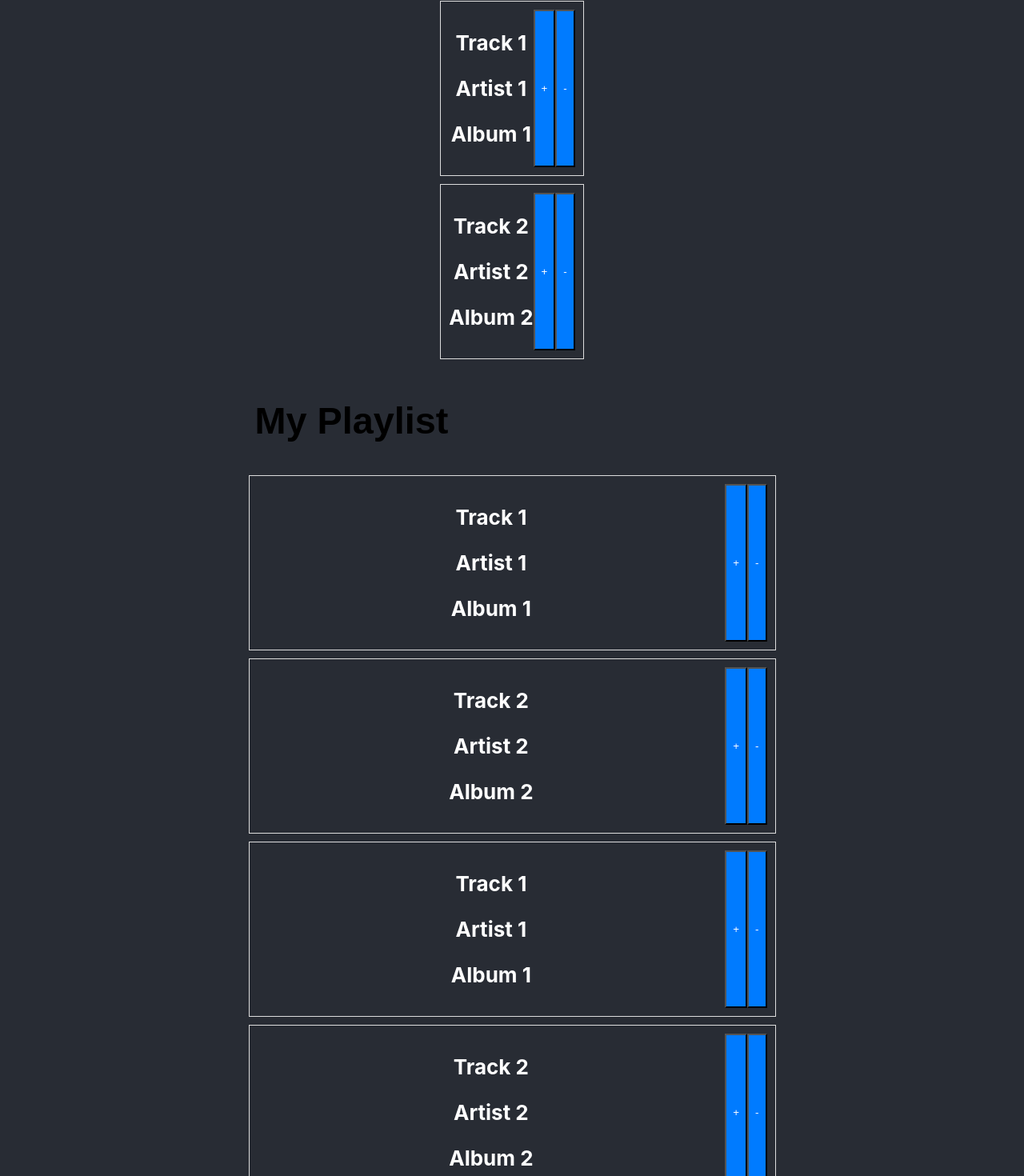
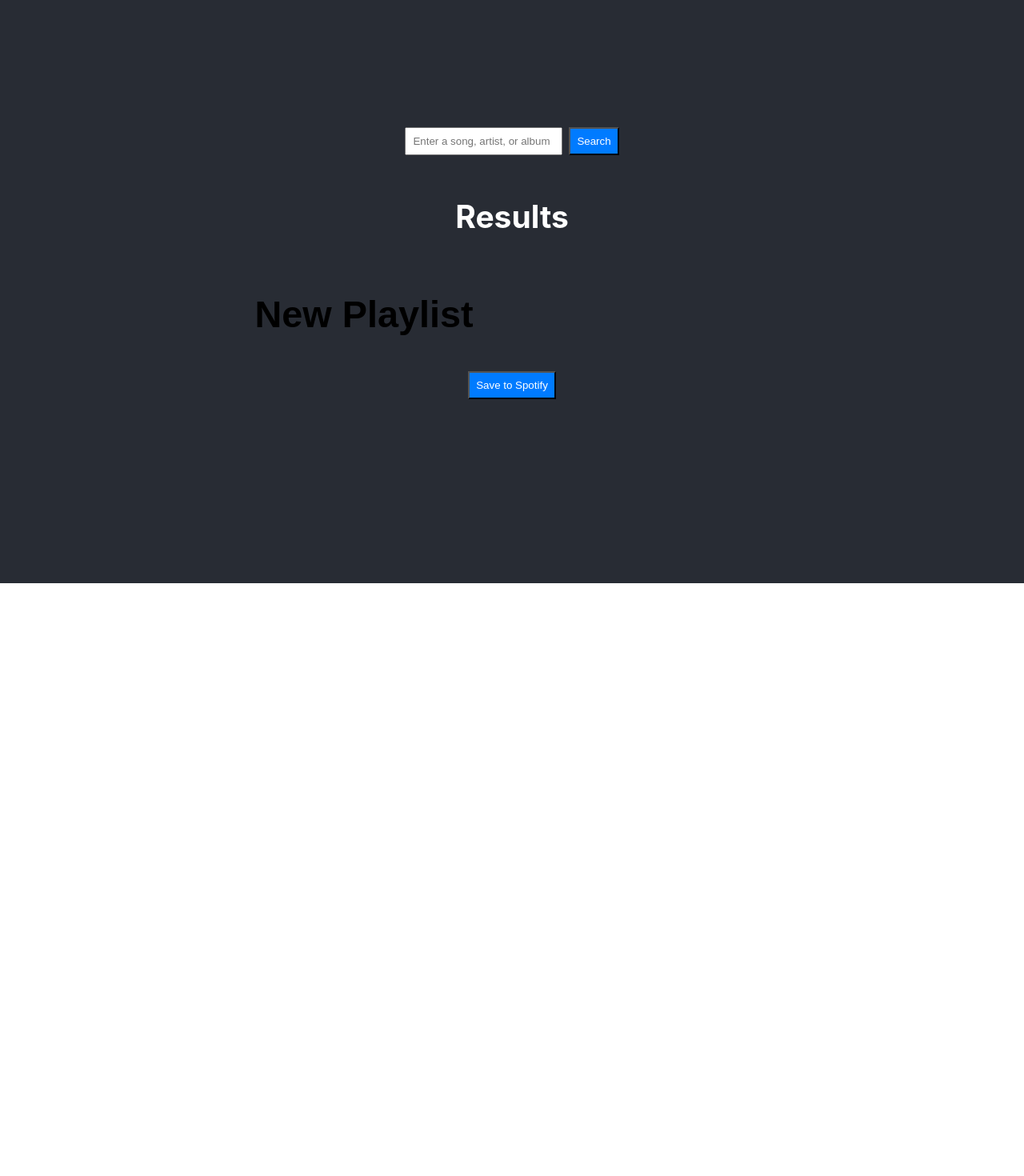
Before and after one commit to bwgcarey92/jammming, a React (Create React App) app: page / in a window 1280 px wide. Shown: the part 153-1623 px from the top of the page at 80% size. After the commit the page ends 882 px from the top, so only its background shows below. Built offline with nearby package versions, Linux system fonts and the light colour scheme.

Commit message:
fixed all components so app functions correctly

```diff
--- a/src/App.js
+++ b/src/App.js
@@ -1,62 +1,73 @@
-import React, { useState } from 'react';
-import logo from './logo.svg';
+import React, { useState, useCallback } from 'react';
 import './App.css';
 import SearchBar from './components/SearchBar/SearchBar';
 import TrackList from './components/TrackList/TrackList';
 import PlayList from './components/PlayList/PlayList';
-
+import Spotify from './utilities/Spotify';
+import SearchResults from './components/SearchResults/SearchResults';
 
 
 
 
 function App() {
-  const defaultTitle = 'My Playlist';
-  const defaultTracks = [
-    {id: 1, name: 'Track 1', artist: 'Artist 1', album: 'Album 1'},
-    {id: 2, name: 'Track 2', artist: 'Artist 2', album: 'Album 2'},
-  ];
+  const [searchResults, setSearchResults] = useState([]);
+  const [playlistName, setPlaylistName] = useState('New Playlist');
+  const [playlistTracks, setPlaylistTracks] = useState([]);
 
-  const addTrack = (track) => {
-    const trackExists = playlistInfo.tracks.some((existingTrack) => existingTrack.id === track.id);
+  const search = useCallback((term) => {
+    Spotify.search(term).then(setSearchResults);
+  }, []);
 
-    if(!trackExists) {
-      setPlayListInfo((prevInfo) => ({
-        ...prevInfo,
-        tracks: [...prevInfo.tracks, track]
-      }));
-    }
+  const addTrack = useCallback(
+    (track) => {
+      if (playlistTracks.some((savedTrack) => savedTrack.id === track.id))
+        return;
 
-  };
+      setPlaylistTracks((prevTracks) => [...prevTracks, track]);
+    },
+    [playlistTracks]
+  );
 
-  const removeTrack = (track) => {
-    const updatedTracks = playlistInfo.tracks.filter((t) => t.id !== track.id);
-    setPlayListInfo((prevInfo) => ({
-      ...prevInfo,
-      tracks: updatedTracks,
-    }));
-  };
+  const removeTrack = useCallback((track) => {
+    setPlaylistTracks((prevTracks) =>
+      prevTracks.filter((currentTrack) => currentTrack.id !== track.id)
+    );
+  }, []);
 
-  const [playlistInfo, setPlayListInfo] = useState({
-    title: defaultTitle,
-    tracks: defaultTracks,
-  });
+  const updatePlaylistName = useCallback((name) => {
+    setPlaylistName(name);
+  }, []);
+
+  const savePlaylist = useCallback(() => {
+    const trackUris = playlistTracks.map((track) => track.uri);
+    Spotify.savePlaylist(playlistName, trackUris).then(() => {
+      setPlaylistName("New Playlist");
+      setPlaylistTracks([]);
+    });
+  }, [playlistName, playlistTracks]);
+
 
 
   return (
     <div className="App">
       <h1>Jammming</h1>
       <header className="App-header">
-        <SearchBar />
-        <TrackList tracks={defaultTracks} onAdd={addTrack} onRemove={removeTrack}/>
-        <PlayList
-          defaultTitle={playlistInfo.title}
-          defaultTracks={playlistInfo.tracks}
-          addTrack={addTrack}
-          removeTrack={removeTrack}
-        />
+        <div>
+          <SearchBar onSearch={search} />
+        </div>
+        <div>
+          <SearchResults searchResults={searchResults} onAdd={addTrack} />
+          <PlayList
+            playlistName={playlistName}
+            playlistTracks={playlistTracks}
+            onNameChange={updatePlaylistName}
+            onRemove={removeTrack}
+            onSave={savePlaylist}
+          />
+        </div>
       </header>
     </div>
   );
-}
+};
 
 export default App;
--- a/src/components/PlayList/PlayList.js
+++ b/src/components/PlayList/PlayList.js
@@ -1,45 +1,33 @@
-import React, { useState } from "react";
+import React, { useCallback } from "react";
+
 import TrackList from "../TrackList/TrackList";
+
 import './PlayList.css';
 
 
-const PlayList = ({ defaultTitle, defaultTracks }) => {
-    const [playListTitle, setPlayListTitle] = useState(defaultTitle);
-    const [playListTracks, setPlayListTracks] = useState(defaultTracks);
-
-    const addTrack = (track) => {
-        const trackExists = playListTracks.some((existingTrack) => existingTrack.id === track.id);
-
-        if(!trackExists) {
-            setPlayListTracks((prevTracks) => [...prevTracks, track]);
-        }
-    };
-
-    const removeTrack = (track) => {
-        const updatedTracks = playListTracks.filter((t) => t.id !== track.id);
-        setPlayListTracks(updatedTracks);
-    };
-
-    const saveToSpotify = () => {
-        const spotifyURIs = playListTracks.map((track) => track.uri);
-        console.log('Spotify URIs:', spotifyURIs);
-
-        setPlayListTitle('New Playlist');
-        setPlayListTracks([]);
-    };
+const PlayList = (props) => {
+    const nameChange = useCallback(
+        (e) => {
+            props.onNameChange(e.target.value);
+        },
+        [props.onNameChange]
+    );
 
     return (
         <div className="playlist">
             <h2>
                 <input
                     type="text"
-                    value={playListTitle}
-                    onChange={(e) => setPlayListTitle(e.target.value)}
+                    defaultValue={'New Playlist'}
+                    onChange={nameChange}
                 />
             </h2>
-            <TrackList tracks={defaultTracks} onAdd={addTrack} onRemove={removeTrack} />
-            <TrackList tracks={playListTracks} onRemove={removeTrack} />
-            <button onClick={saveToSpotify}>Save to Spotify</button>
+            <TrackList
+                tracks={props.playlistTracks}
+                isRemoval={true}
+                onRemove={props.onRemove}
+            />
+            <button onClick={props.onSave}>Save to Spotify</button>
         </div>
     );
 };
--- a/src/components/SearchBar/SearchBar.js
+++ b/src/components/SearchBar/SearchBar.js
@@ -1,28 +1,28 @@
-import React, { useState } from "react";
+import React, { useState, useCallback } from "react";
+import Spotify from "../../utilities/Spotify";
 import './SearchBar.css'
 
 
 
-const SearchBar = () => {
+const SearchBar = (props) => {
 
-    const [search, setSearch] = useState("");
+    const [term, setTerm] = useState("");
 
-    const handleInputChange = (e) => {
-        setSearch(e.target.value);
-    };
+    const handleInputChange = useCallback((e) => {
+        setTerm(e.target.value);
+    }, []);
 
-    const handleSearch = () => {
-        console.log('Searching', search);
-    };
+    const search = useCallback(() => {
+        props.onSearch(term);
+    }, [props.onSearch, term]);
 
     return (
         <div className="Search-Bar-Container">
             <input
-            type="text"
-            placeholder="Search"
-            value={search}
-            onChange={handleInputChange} />
-            <button onClick={handleSearch}>Search</button>
+                placeholder="Enter a song, artist, or album"
+                onChange={handleInputChange}
+            />
+            <button className="SearchButton" onClick={search}>Search</button>
         </div>
     );
 };
--- a/src/components/SearchResults/SearchResults.js
+++ b/src/components/SearchResults/SearchResults.js
@@ -1,16 +1,15 @@
 import React from "react";
 import './SearchResults.css';
+import TrackList from '../TrackList/TrackList';
 
-
-const SearchResults = () => {
-
-
+const SearchResults = (props) => {
     return (
-        <div>
-
-        </div>
+      <div className="SearchResults">
+        <h2>Results</h2>
+        <TrackList tracks={props.searchResults} onAdd={props.onAdd} />
+      </div>
     );
-};
+  };
 
 
 export default SearchResults;
--- a/src/components/Track/Track.js
+++ b/src/components/Track/Track.js
@@ -1,21 +1,45 @@
-import React from "react";
-import styles from './Track.css';
+import React, { useCallback } from "react";
+import './Track.css';
 
-const Track = ({ name, artist, album, onAdd, onRemove }) => {
+const Track = (props) => {
+   const addTrack = useCallback(
+    (e) => {
+        props.onAdd(props.track);
+    },
+    [props.onAdd, props.track]
+    );
+
+   const removeTrack = useCallback(
+    (e) => {
+        props.onRemove(props.track);
+    },
+    [props.onRemove, props.track]
+   );
+
+   const showDiff = () => {
+    if (props.isRemoval) {
+        return (
+            <button className="Track-Diff" onClick={removeTrack}>
+                -
+            </button>
+        );
+    }
+    return (
+        <button className="Track-Diff" onClick={addTrack}>
+            +
+        </button>
+    );
+   };
+
 
     return (
-        <div className="track">
-            <div className="track-info">
-                <p className="track-name">{name}</p>
-                <p className="track-artist">{artist}</p>
-                <p className="track-album">{album}</p>
+        <div className="Track">
+            <div className="Track-info">
+                <p className="Track-name">{props.track.name}</p>
+                <p className="Track-artist">{props.track.artist}</p>
+                <p className="Track-album">{props.track.album}</p>
             </div>
-            <button className="add-button" onClick={onAdd}>
-                +
-            </button>
-            <button className="remove-button" onClick={onRemove}>
-                -
-            </button>
+            {showDiff()}
         </div>
     );
 };
--- a/src/components/TrackList/TrackList.js
+++ b/src/components/TrackList/TrackList.js
@@ -2,19 +2,20 @@ import React from "react";
 import Track from "../Track/Track";
 import './TrackList.css'
 
-const TrackList = ({ tracks, onAdd, onRemove }) => {
+const TrackList = (props) => {
     return (
         <div className="tracklist">
-            {tracks.map((track) => (
+            {props.tracks.map((track) => {
+                return (
                 <Track
                     key={track.id}
-                    name={track.name}
-                    artist={track.artist}
-                    album={track.album}
-                    onAdd={onAdd}
-                    onRemove={onRemove}
+                    track={track}
+                    onAdd={props.onAdd}
+                    onRemove={props.onRemove}
+                    isRemoval={props.isRemoval}
                 />
-            ))}
+                );
+            })}
         </div>
     );
 };
--- a/src/utilities/Spotify.js
+++ b/src/utilities/Spotify.js
@@ -1,67 +1,77 @@
+const clientId = '9f6beb44350c43a1a5e813a071e3cb9a'; // Insert client ID here.
+const redirectUri = 'http://localhost:3000/'; // Have to add this to your accepted Spotify redirect URIs on the Spotify API.
+let accessToken;
+
 const Spotify = {
-    accessToken: '',
-    tokenExpirationTime: 0,
-    apiEndpoint: 'https://api.spotify.com/v1',
-    clientId: '9f6beb44350c43a1a5e813a071e3cb9a',
-    redirectUri: 'http://localhost:3000/callback',
-    scopes: ['user-read-private', 'playlist-modify-public'],
   getAccessToken() {
-        if(this.accessToken) {
-            return this.accessToken;
+    if (accessToken) {
+      return accessToken;
     }
 
     const accessTokenMatch = window.location.href.match(/access_token=([^&]*)/);
     const expiresInMatch = window.location.href.match(/expires_in=([^&]*)/);
-
     if (accessTokenMatch && expiresInMatch) {
-            this.accessToken = accessTokenMatch[1];
-            this.tokenExpirationTime = Date.now() + expiresInMatch[1] * 1000;
-
-            window.history.pushState('Access Token', null, '/');
-            return this.accessToken;
+      accessToken = accessTokenMatch[1];
+      const expiresIn = Number(expiresInMatch[1]);
+      window.setTimeout(() => accessToken = '', expiresIn * 1000);
+      window.history.pushState('Access Token', null, '/'); // This clears the parameters, allowing us to grab a new access token when it expires.
+      return accessToken;
     } else {
-            const authorizeUrl = `https://accounts.spotify.com/authorize?client_id=${this.clientId}&response_type=token&redirect_uri=${this.redirectUri}&scope=${this.scopes.join('%20')}`;
-            window.location = authorizeUrl;
+      const accessUrl = `https://accounts.spotify.com/authorize?client_id=${clientId}&response_type=token&scope=playlist-modify-public&redirect_uri=${redirectUri}`;
+      window.location = accessUrl;
     }
   },
 
-    isAccessTokenValid() {
-        return this.accessToken && Date.now() < this.tokenExpirationTime;
+  search(term) {
+    const accessToken = Spotify.getAccessToken();
+    return fetch(`https://api.spotify.com/v1/search?type=track&q=${term}`, {
+      headers: {
+        Authorization: `Bearer ${accessToken}`
+      }
+    }).then(response => {
+      return response.json();
+    }).then(jsonResponse => {
+      if (!jsonResponse.tracks) {
+        return [];
+      }
+      return jsonResponse.tracks.items.map(track => ({
+        id: track.id,
+        name: track.name,
+        artist: track.artists[0].name,
+        album: track.album.name,
+        uri: track.uri
+      }));
+    });
   },
 
-    async request(url, method = 'GET', body = null) {
-        const headers = {
-          Authorization: `Bearer ${this.accessToken}`,
-          'Content-Type': 'application/json',
-        };
+  savePlaylist(name, trackUris) {
+    if (!name || !trackUris.length) {
+      return;
+    }
 
-        try {
-          const response = await fetch(`${this.apiEndpoint}${url}`, {
-            method,
-            headers,
-            body: body ? JSON.stringify(body) : null,
+    const accessToken = Spotify.getAccessToken();
+    const headers = { Authorization: `Bearer ${accessToken}` };
+    let userId;
+
+    return fetch('https://api.spotify.com/v1/me', {headers: headers}
+    ).then(response => response.json()
+    ).then(jsonResponse => {
+      userId = jsonResponse.id;
+      return fetch(`https://api.spotify.com/v1/users/${userId}/playlists`, {
+        headers: headers,
+        method: 'POST',
+        body: JSON.stringify({name: name})
+      }).then(response => response.json()
+      ).then(jsonResponse => {
+        const playlistId = jsonResponse.id;
+        return fetch(`https://api.spotify.com/v1/users/${userId}/playlists/${playlistId}/tracks`, {
+          headers: headers,
+          method: 'POST',
+          body: JSON.stringify({uris: trackUris})
         });
-
-          if (response.ok) {
-            const jsonResponse = await response.json();
-            return jsonResponse;
-          } else {
-            throw new Error('Request failed');
+      });
+    });
   }
-        } catch (error) {
-          console.error('Error making Spotify API request:', error);
-        }
-      },
-
-
-      getUserProfile() {
-        return this.request('/me');
-      },
-
-
-      searchTracks(query) {
-        return this.request(`/search?type=track&q=${query}`);
-      },
 };
 
 export default Spotify;
```
Lines whose indentation alone changed are shown as unchanged.
